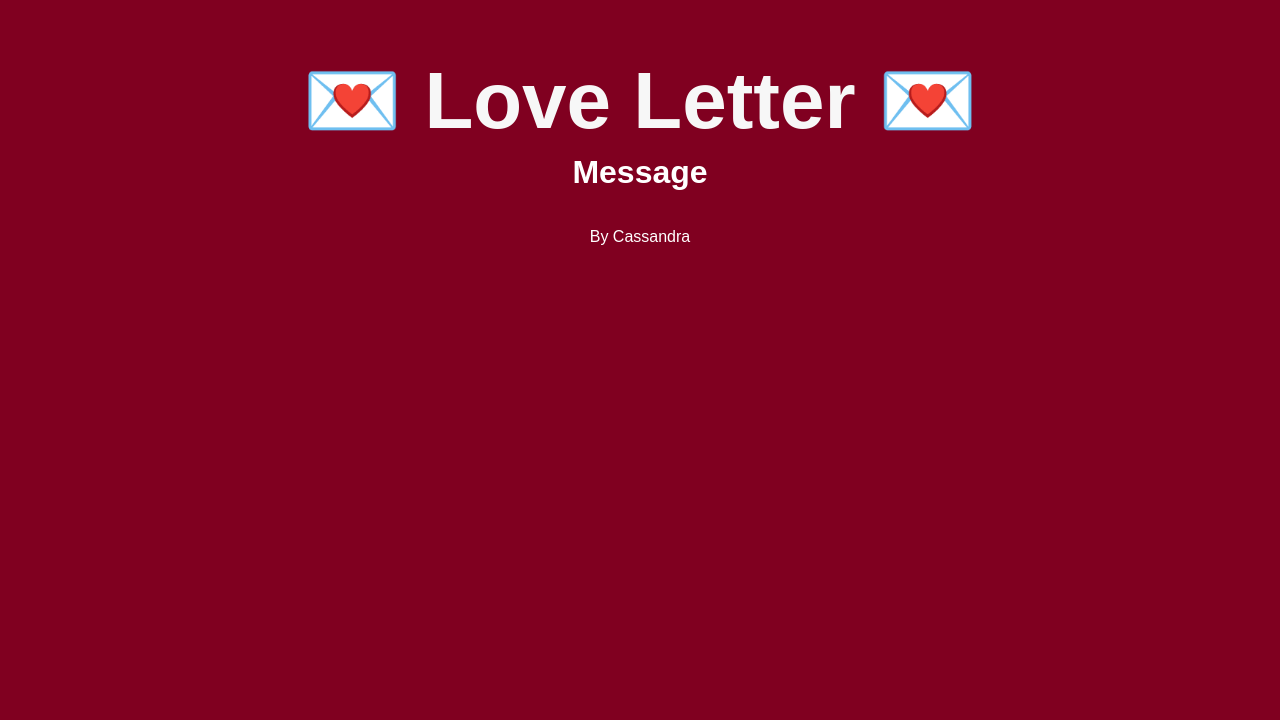
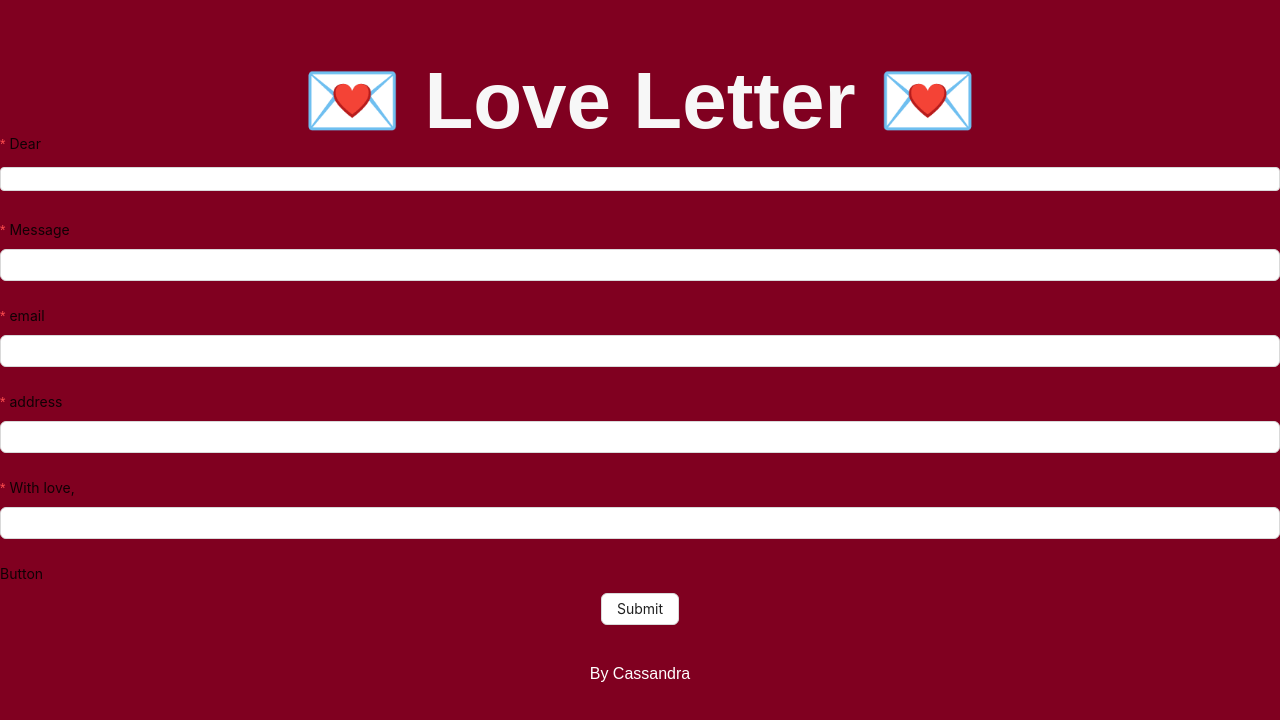
Before and after one commit to cassichan/love-letter-react, a React (Create React App) app: page / in a window 1280 px wide. Shown: the top 720 px of the page. Built offline with nearby package versions, Linux system fonts and the light colour scheme.

Commit message:
new letter form submits new letter to database with api running locally

```diff
--- a/package.json
+++ b/package.json
@@ -6,6 +6,7 @@
     "@testing-library/jest-dom": "^5.16.5",
     "@testing-library/react": "^13.4.0",
     "@testing-library/user-event": "^13.5.0",
+    "antd": "^5.1.7",
     "react": "^18.2.0",
     "react-dom": "^18.2.0",
     "react-scripts": "5.0.1",
--- a/src/components/Letter.jsx
+++ b/src/components/Letter.jsx
@@ -1,3 +1,118 @@
+import { useEffect, useState } from "react";
+
+import { Button, Form, Input, Upload, Cascader, message } from "antd";
+
 export default function Letter() {
-  return <h1>Message</h1>;
+  const [letterForm, setLetterForm] = useState({});
+
+  const handleForm = (e) => {
+    setLetterForm({ ...letterForm, [e.target.name]: e.target.value });
+  };
+
+  const onFinishFailed = () => {
+    message.error("Submission failed!");
+  };
+
+  const onFinish = (values) => {
+    const newLetter = {
+      recipient: values.recipient,
+      sender: values.sender,
+      message: values.message,
+      address: values.address,
+      email: values.email,
+    };
+
+    fetch(
+      "http://localhost:5001/love-letter-api-cc/us-central1/api/letter/add",
+      {
+        method: "POST",
+        headers: {
+          "Content-Type": "application/json",
+        },
+        body: JSON.stringify(newLetter),
+      }
+    )
+      .then((response) => response.json())
+      .then((data) => setLetterForm(data))
+      .catch(console.error);
+  };
+
+  return (
+    <>
+      <Form
+        className="add-letter"
+        name="add-letter"
+        layout="vertical"
+        onFinish={onFinish}
+        onFinishFailed={onFinishFailed}
+        autoComplete="off"
+      >
+        <Form.Item
+          label="Dear"
+          labelAlign="right"
+          name="recipient"
+          onChange={handleForm}
+          rules={[
+            {
+              required: true,
+            },
+          ]}
+        >
+          <Input size="small" />
+        </Form.Item>
+        <Form.Item
+          label="Message"
+          name="message"
+          onChange={handleForm}
+          rules={[
+            {
+              required: true,
+            },
+          ]}
+        >
+          <Input />
+        </Form.Item>
+        <Form.Item
+          label="email"
+          name="email"
+          onChange={handleForm}
+          rules={[
+            {
+              required: true,
+            },
+          ]}
+        >
+          <Input />
+        </Form.Item>
+        <Form.Item
+          label="address"
+          name="address"
+          onChange={handleForm}
+          rules={[
+            {
+              required: true,
+            },
+          ]}
+        >
+          <Input />
+        </Form.Item>
+        <Form.Item
+          label="With love,"
+          name="sender"
+          onChange={handleForm}
+          rules={[
+            {
+              required: true,
+            },
+          ]}
+        >
+          <Input />
+        </Form.Item>
+
+        <Form.Item label="Button">
+          <Button htmlType="submit">Submit</Button>
+        </Form.Item>
+      </Form>
+    </>
+  );
 }
```
Also changed, not shown: 1 other file (tests, documents, lock files or other folders).
